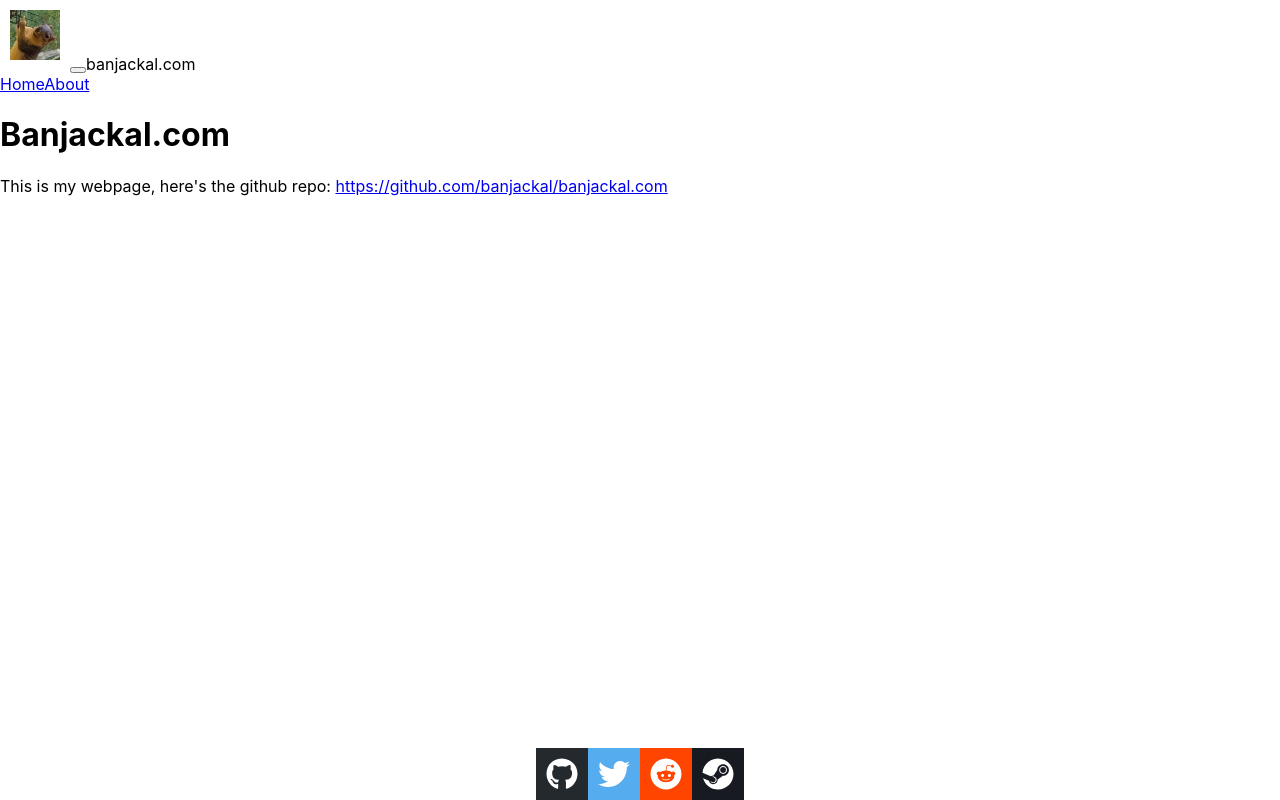
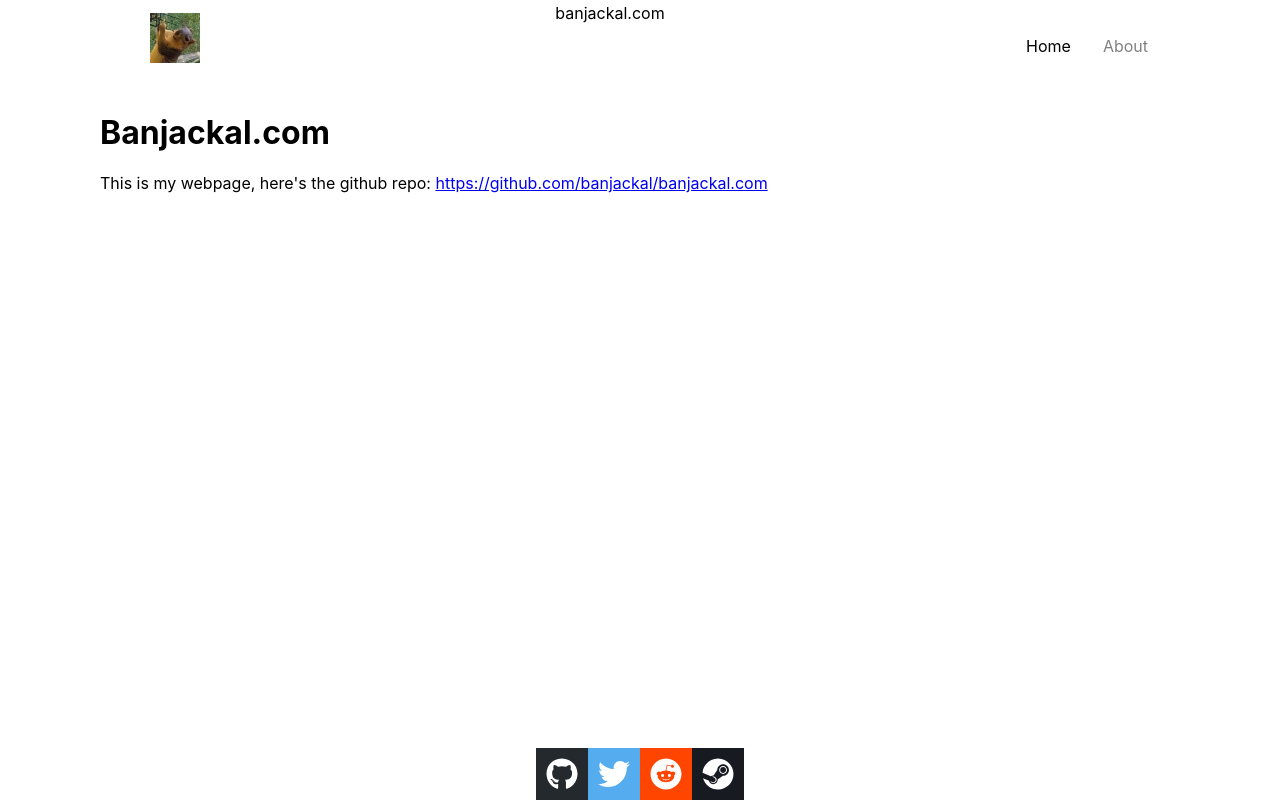
Before and after one commit to banjackal/banjackal.com, a React (Create React App) app in the folder react-spa/: page / in a window 1280 px wide. Built offline with nearby package versions, Linux system fonts and the light colour scheme.

Commit message:
better navbar

```diff
--- a/react-spa/package.json
+++ b/react-spa/package.json
@@ -48,5 +48,8 @@
       "last 1 firefox version",
       "last 1 safari version"
     ]
+  },
+  "devDependencies": {
+    "@types/styled-components": "^5.1.15"
   }
 }
--- a/react-spa/src/App.css
+++ b/react-spa/src/App.css
@@ -36,3 +36,8 @@
     transform: rotate(360deg);
   }
 }
+
+.container-body {
+  padding-left: 100px;
+  padding-right: 100px;
+}
--- a/react-spa/src/App.tsx
+++ b/react-spa/src/App.tsx
@@ -1,7 +1,7 @@
 import React from 'react';
 import { BrowserRouter as Router, Route, Routes } from "react-router-dom";
 import './App.css';
-import { NavMenu } from './Components/NavMenu';
+import { NavigationMenu } from './Components/NavMenu';
 import {Links} from './Components/Links'
 import {Home} from './Components/Home';
 import {About} from './Components/About';
@@ -10,13 +10,14 @@ function App() {
   return (
     <React.Fragment>
       <Router>
-        <NavMenu />
+        <NavigationMenu />
+        <div className="container-body">
         <Routes>
           <Route path="/" element={<Home />} />
           <Route path="/about" element={<About/>}/>
         </Routes>
+        </div>
         <Links />
-
       </Router>
 
     </React.Fragment>
--- a/react-spa/src/Components/NavMenu.css
+++ b/react-spa/src/Components/NavMenu.css
@@ -1,5 +1,3 @@
-
-
   .header-image {
     width: 50;
     height: 50px;
--- a/react-spa/src/Components/NavMenu.tsx
+++ b/react-spa/src/Components/NavMenu.tsx
@@ -1,26 +1,23 @@
-import React, {Component} from 'react';
-import { Nav, NavItem, Navbar, Container} from 'react-bootstrap';
+import {Component} from 'react';
 import squirrel from '../assets/squirrel.jpg'
 import './NavMenu.css';
+import {
+    Nav,
+    NavLink,
+    NavMenu,
+  } from './NavbarElements';
 
-export class NavMenu extends Component{
+export class NavigationMenu extends Component{
     render() {
         return(
-                <Navbar bg="light" expand="lg">
-                    <Container>
+                <Nav >
                     <img src={squirrel} alt="Squirrel" className="header-image"/>
-                    <Navbar.Toggle aria-controls="basic-navbar-nav" />
-                    <Navbar.Brand className="align-text-center">
-                        banjackal.com
-                    </Navbar.Brand>
-                    <Navbar.Collapse id="basic-navbar-nav">
-                        <Nav className="me-auto">
-                            <Nav.Link href="/">Home</Nav.Link>
-                            <Nav.Link href="/about">About</Nav.Link>
-                        </Nav>
-                    </Navbar.Collapse>
-                    </Container>
-                </Navbar>
+                        <span className="pt-15">banjackal.com</span>
+                        <NavMenu>
+                                <NavLink to="/">Home</NavLink>
+                                <NavLink to="/about">About</NavLink>
+                        </NavMenu>
+                </Nav>
         )
     }
 }
--- /dev/null
+++ b/react-spa/src/Components/NavbarElements.tsx
@@ -0,0 +1,39 @@
+import { NavLink as Link } from 'react-router-dom';
+import styled from 'styled-components';
+
+export const Nav = styled.nav`
+height: 85px;
+display: flex;
+justify-content: space-between;
+padding: 0.2rem calc((100vw - 1000px) / 2);
+z-index: 12;
+/* Third Nav */
+/* justify-content: flex-start; */
+`;
+
+export const NavLink = styled(Link)`
+color: #808080;
+display: flex;
+align-items: center;
+text-decoration: none;
+padding: 0 1rem;
+height: 100%;
+cursor: pointer;
+&.active {
+	color: #000000;
+}
+`;
+
+export const NavMenu = styled.div`
+display: flex;
+align-items: center;
+margin-right: -24px;
+/* Second Nav */
+/* margin-right: 24px; */
+/* Third Nav */
+/* width: 100vw;
+white-space: nowrap; */
+@media screen and (max-width: 768px) {
+	display: none;
+}
+`;
```
Also changed, not shown: 1 other file (tests, documents, lock files or other folders).
